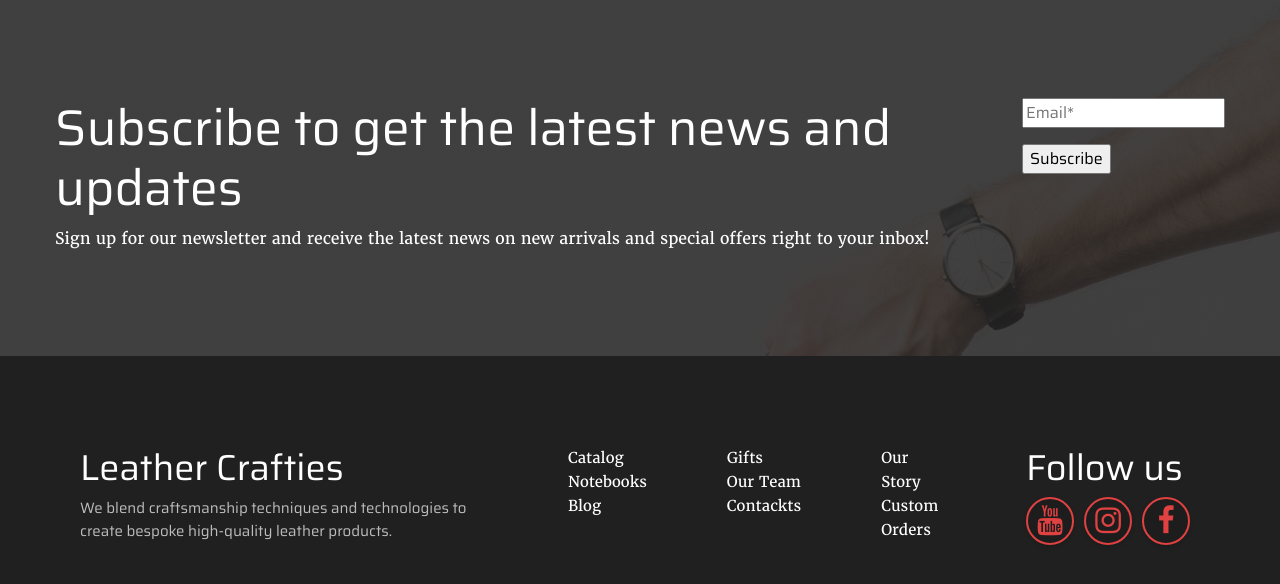
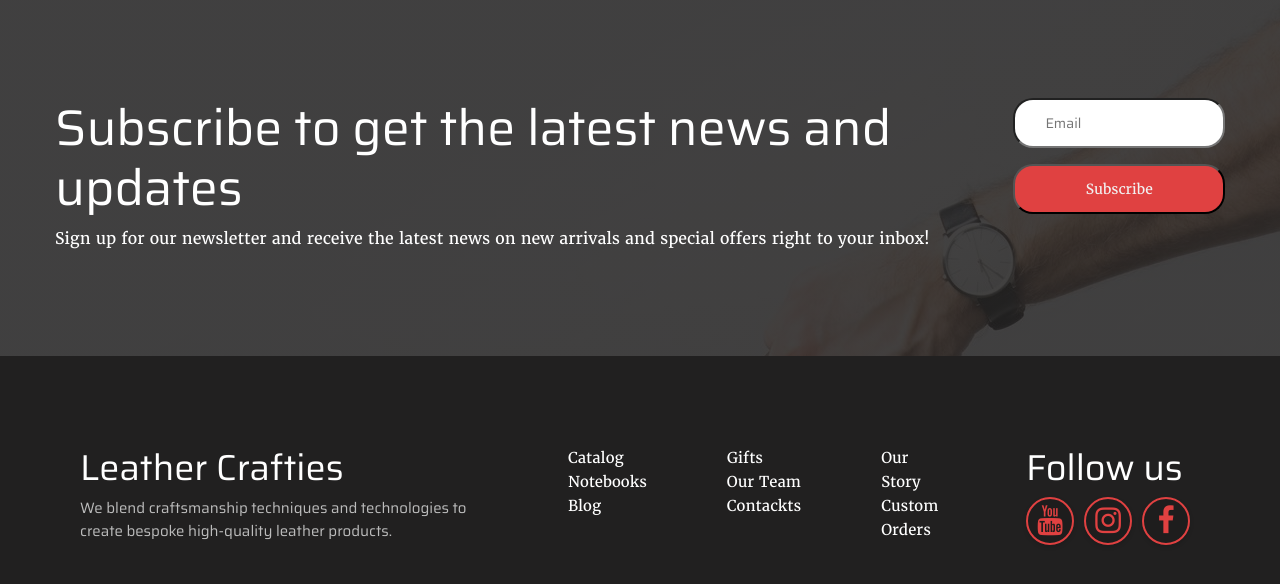
Before and after one commit to Karpovich22/New-craft, a plain HTML site: page index.html in a window 1280 px wide. Shown: the part 10304-10888 px from the top of the page. Drawn offline with nearby package versions, Linux system fonts and the light colour scheme.

Commit message:
Sample code

```diff
--- a/css/index.css
+++ b/css/index.css
@@ -559,8 +559,10 @@ padding: 90px 40px;}
     #subscribe {
         flex-wrap: wrap;
     }
+    .subscribe-join {
+        width: 100%;
+    }
 }
-
 
 .subscribe-information ,.subscribe-join{
 margin: 30px 0px 0px;
@@ -580,6 +582,25 @@ padding: 0px 15px;
     font-family: "Merriweather";
 }
 
+input[type="email" i] {
+width: 100%;
+padding: 13px 30px 12px;
+    font-size: 14px;
+    border-radius: 20px;
+}
+input[type="submit" i] {
+    width: 100%;
+   padding: 13px 30px 12px;
+    font-size: 14px;
+    border-radius: 20px;
+    background-color: #E04141;
+    color: #F1F1F1;
+    font-family: "Merriweather";
+}
+input[type="submit" i]:hover {
+    background-color: #ffffff;
+    color: #212020;
+}
 
 footer {
     padding: 90px 40px;
@@ -638,9 +659,6 @@ footer p { color: #BCBCBC;
 .instagram a:hover {background: #E04141; color: #212020;}
 .facebook a:hover {background: #E04141; color: #212020;}
 
-
-
-
 @font-face {
     font-family: "Saira";
     src: url("../font/Saira-Regular.ttf");
--- a/index.html
+++ b/index.html
@@ -241,7 +241,7 @@
             </div>
             <div class="subscribe-join">
                 <form action="https://mailthis.to/karparoman98@gmail.com" method="POST">
-                    <p><input type="email" name="_replyto" placeholder="Email*"></p>
+                    <p><input type="email" name="_replyto" placeholder="Email"></p>
                     <p><input type="submit" value="Subscribe"></p>
                 </form>
             </div>
@@ -289,5 +289,4 @@
         crossorigin="anonymous"></script>
     <script src="js/index.js"></script>
 </body>
-
 </html>
```
